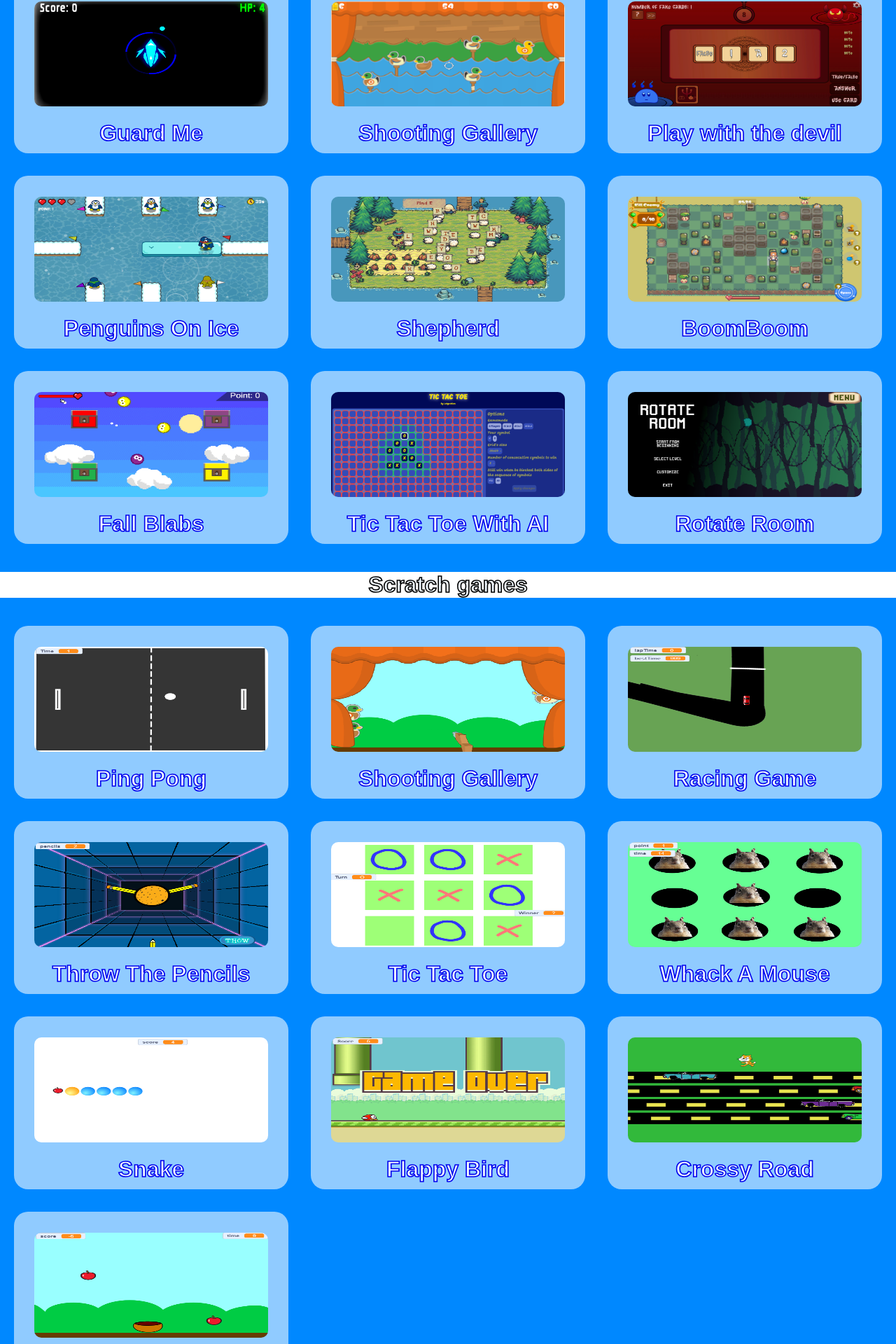
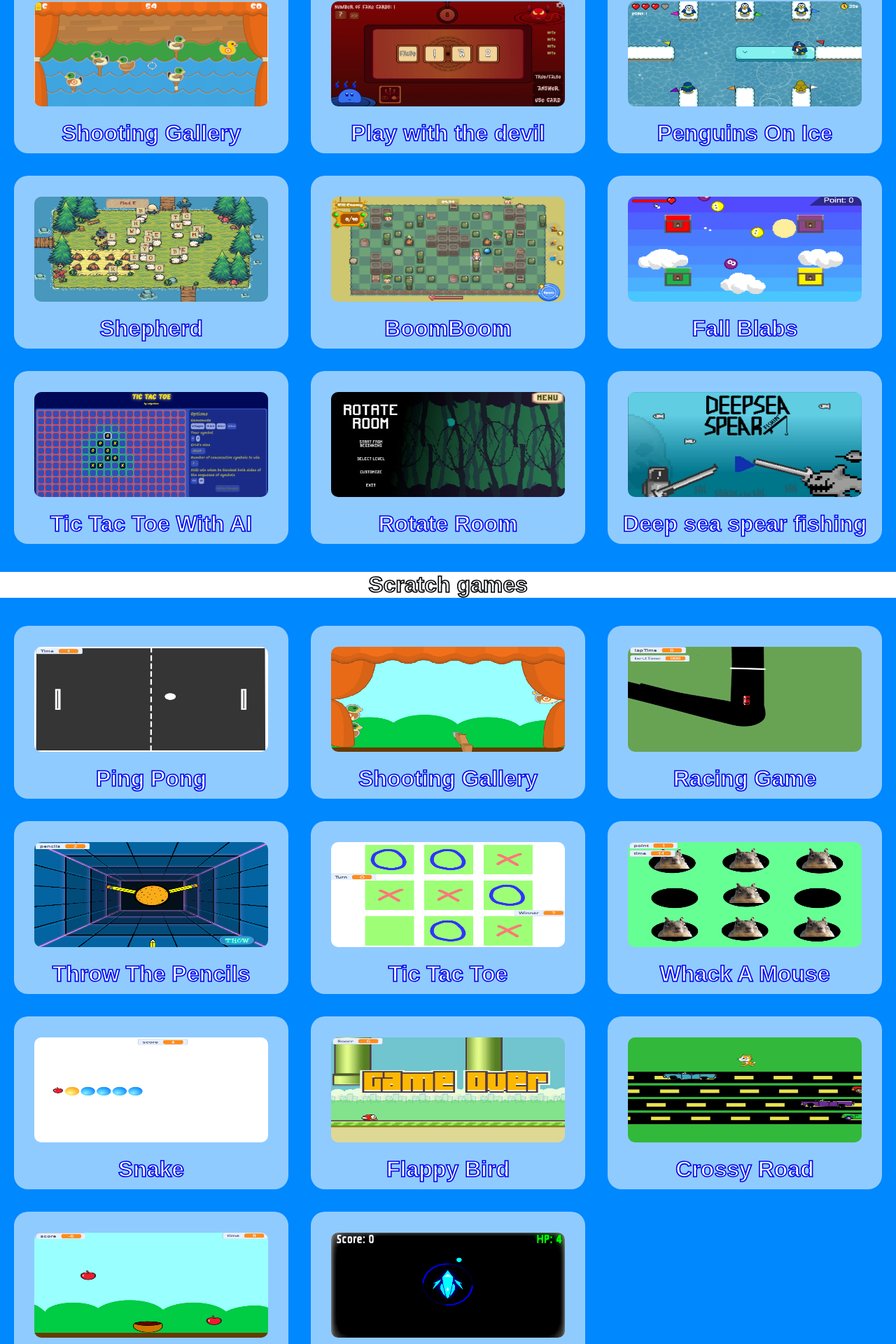
Before and after one commit to LeHien6601/showroom-gamedevclub-2024, a React (Vite) app: page / in a window 1280 px wide. Shown: the part 451-2371 px from the top of the page at 70% size. Built offline with nearby package versions, Linux system fonts and the light colour scheme.

Commit message:
Update 1 new game

```diff
--- a/public/scratch-games.json
+++ b/public/scratch-games.json
@@ -58,5 +58,11 @@
         "name": "Catch Apple",
         "image": "catchapple.png",
         "link": "https://scratch.mit.edu/projects/1016699715/"
+    },
+    {
+        "id":11,
+        "name": "Guard Me",
+        "image": "guardme.png",
+        "link": "https://beastkr.itch.io/guard-me"
     }
 ]
--- a/public/unity-games.json
+++ b/public/unity-games.json
@@ -17,12 +17,7 @@
         "image": "hexalink.png",
         "link": "https://gedusx.itch.io/hexalink"
     },
-    {
-        "id": 5,
-        "name": "Guard Me",
-        "image": "guardme.png",
-        "link": "https://beastkr.itch.io/guard-me"
-    },
+
     {
         "id": 6,
         "name": "Shooting Gallery",
@@ -70,5 +65,12 @@
         "name": "Rotate Room",
         "image": "rotateroom.png",
         "link": "https://lehien6601.itch.io/rotate-room"
+    },
+    {
+        "id": 14,
+        "name": "Deep sea spear fishing",
+        "image": "deepsea.png",
+        "link": "https://beastkr.itch.io/deep-sea-spear-fising"
     }
+
 ]
--- a/src/App.jsx
+++ b/src/App.jsx
@@ -24,13 +24,13 @@ function App() {
 
       <div className="game-list">
         {ugames.map((game) => (
-          <Game name={game.name} image={game.image} link={game.link} key={game.id}/>
+          <Game name={game.name} image={game.image} link={game.link} winCondition={game.winCondition} key={game.id} />
         ))}
       </div>
       <p className='middle'>Scratch games</p>
       <div className="game-list">
         {games.map((game) => (
-          <Game name={game.name} image={game.image} link={game.link} key={game.id}/>
+          <Game name={game.name} image={game.image} link={game.link} key={game.id} winCondition={game.winCondition} />
         ))}
       </div>
     </>
```
Also changed, not shown: public/deepsea.png (added).
